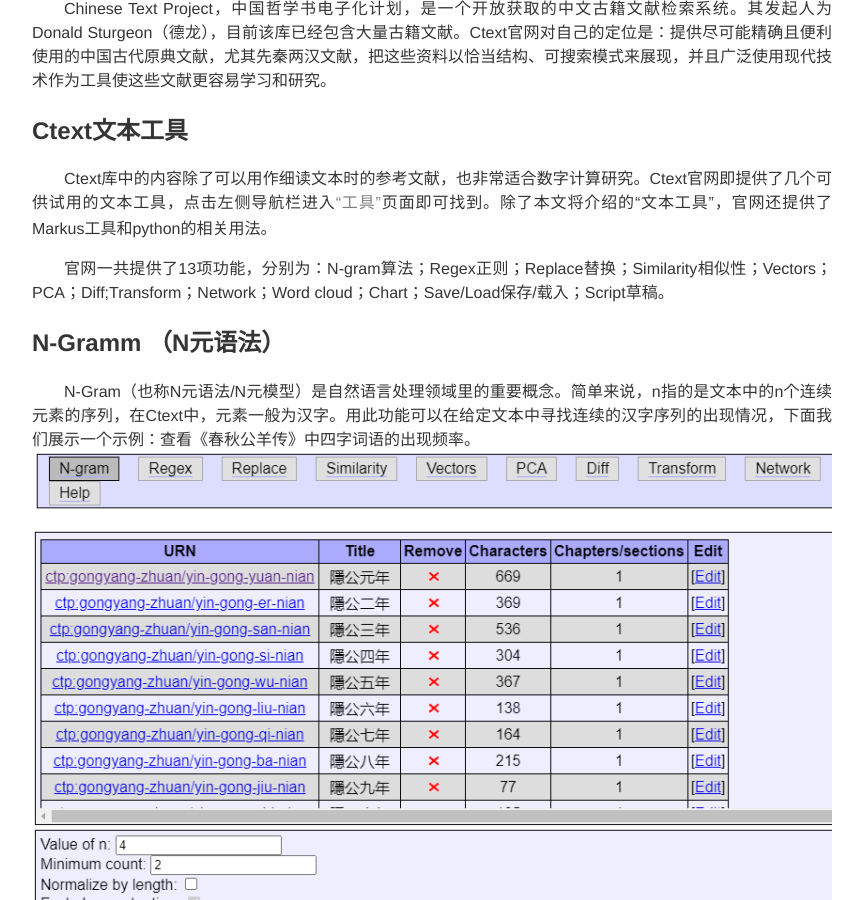
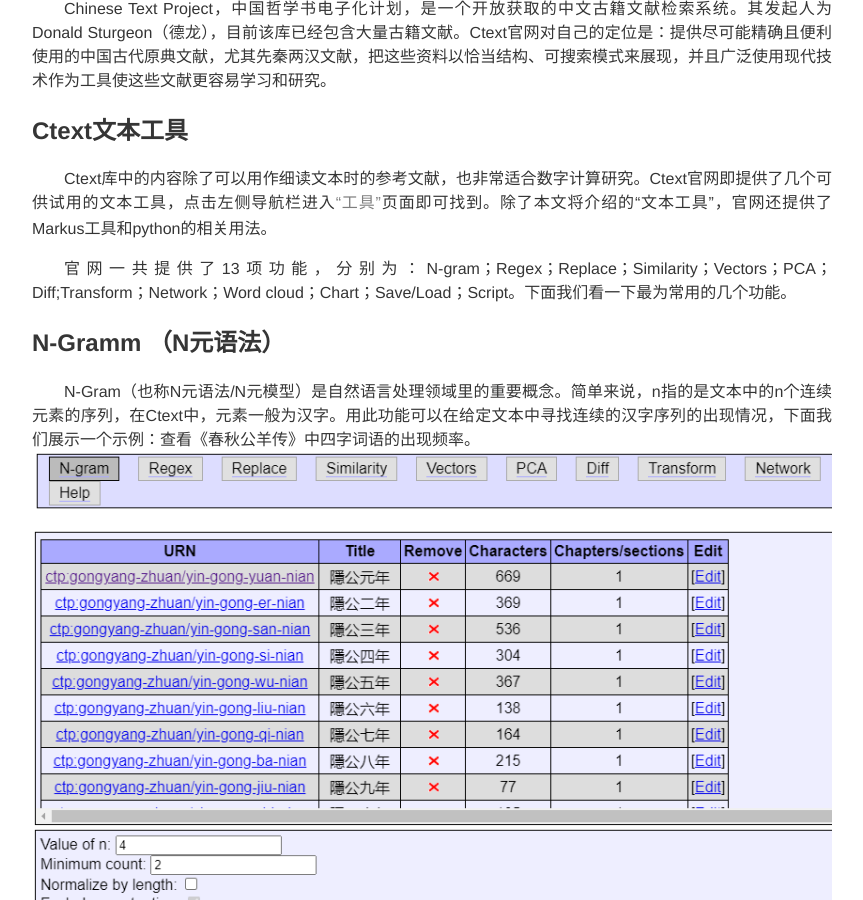
Before and after one commit to DHHD2022/DHHD2022.GitHub.io, a Jekyll site: the page built from dh_blog/_posts/2022-04-30-CTEXT文本工具.md, in a window 1280 px wide and 900 px high, scrolled down 468 px. Shown: the whole window, without its empty margins (208-1071 px from the left). Built offline with Jekyll 4.4.1, drawn with Linux system fonts in a browser that asks for light colours; some of the changed text lies outside the part shown.

Commit message:
Update 2022-04-30-CTEXT文本工具.md

```diff
--- a/dh_blog/_posts/2022-04-30-CTEXT文本工具.md
+++ b/dh_blog/_posts/2022-04-30-CTEXT文本工具.md
@@ -20,7 +20,7 @@
 
 Ctext库中的内容除了可以用作细读文本时的参考文献，也非常适合数字计算研究。Ctext官网即提供了几个可供试用的文本工具，点击左侧导航栏进入[“工具”](https://ctext.org/tools/zhs)页面即可找到。除了本文将介绍的“文本工具”，官网还提供了Markus工具和python的相关用法。
 
-官网一共提供了13项功能，分别为：N-gram算法；Regex正则；Replace替换；Similarity相似性；Vectors；PCA；Diff;Transform；Network；Word cloud；Chart；Save/Load保存/载入；Script草稿。
+官网一共提供了13项功能，分别为：N-gram；Regex；Replace；Similarity；Vectors；PCA；Diff;Transform；Network；Word cloud；Chart；Save/Load；Script。下面我们看一下最为常用的几个功能。
 
 ## N-Gramm （N元语法）
 
```
Also changed, not shown: other parts of dh_blog/_posts/2022-04-30-CTEXT文本工具.md (+0 -4 lines).
